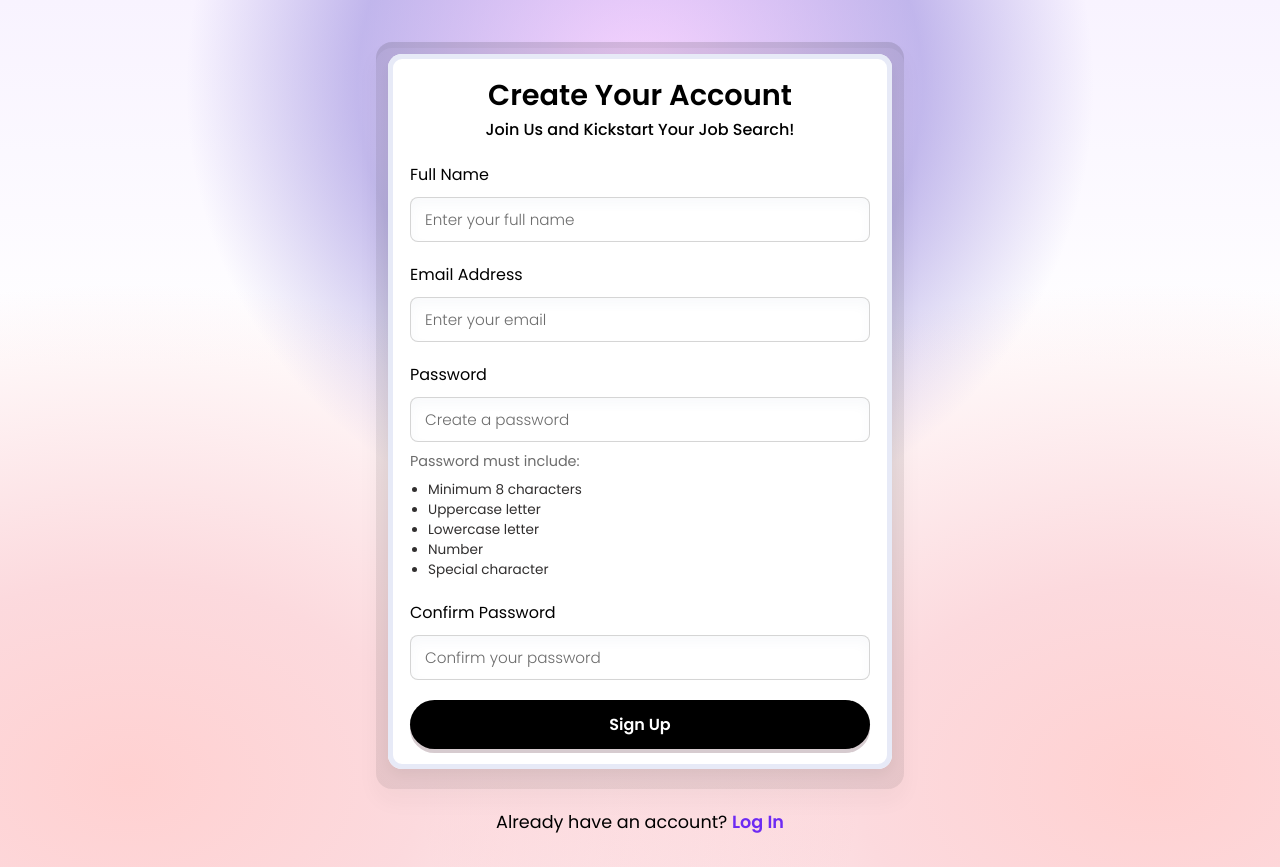
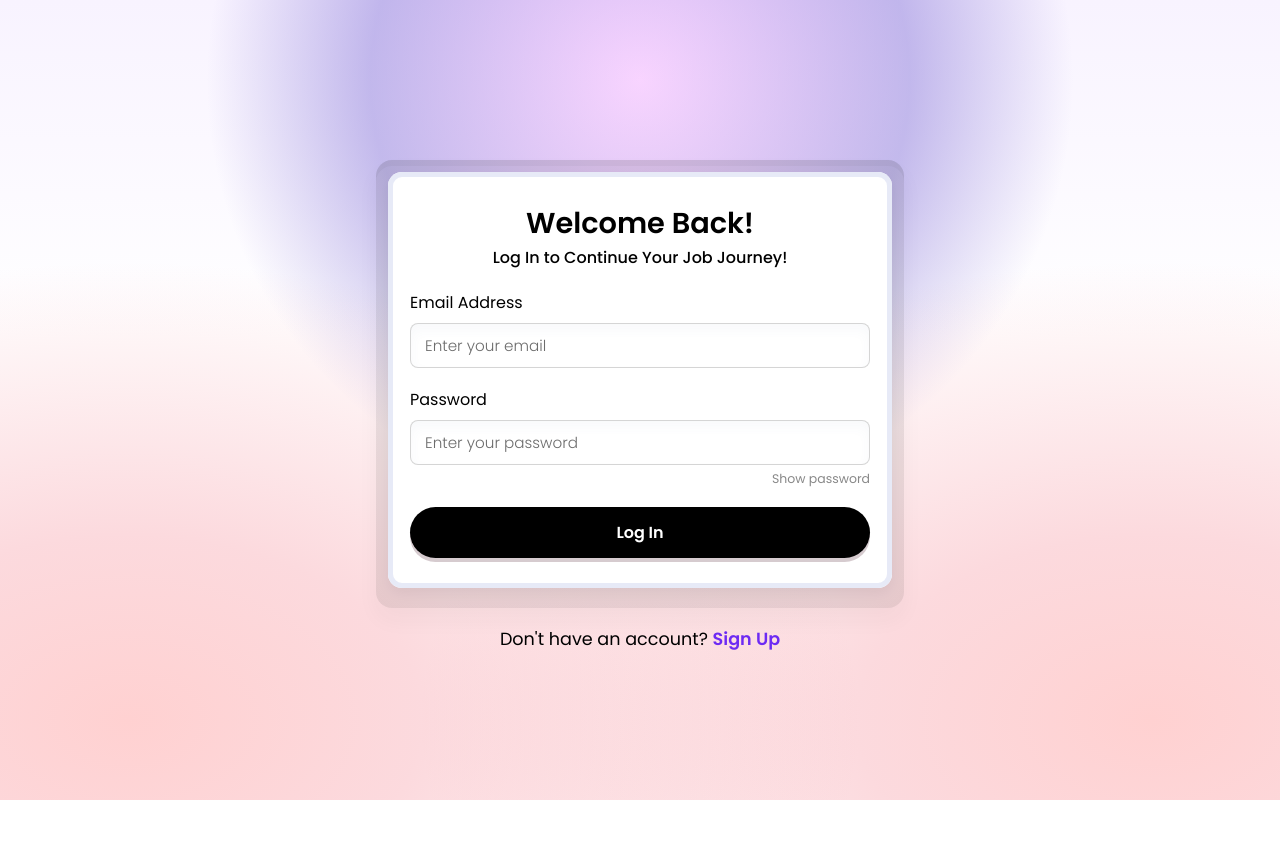
Before and after one commit to mohadmohamed/Depi-Project, a React (Vite) app in the folder Client/react-front-End/: page / in a window 1280 px wide. After the commit the page ends 800 px from the top, so only its background shows below. Built offline with nearby package versions, Linux system fonts and the light colour scheme; a small style sheet from the web is missing.

Commit message:
added show and hide password

```diff
--- a/Client/react-front-End/package.json
+++ b/Client/react-front-End/package.json
@@ -11,7 +11,8 @@
   },
   "dependencies": {
     "react": "^19.1.0",
-    "react-dom": "^19.1.0"
+    "react-dom": "^19.1.0",
+    "react-icons": "^5.5.0"
   },
   "devDependencies": {
     "@eslint/js": "^9.30.1",
--- a/Client/react-front-End/src/App.jsx
+++ b/Client/react-front-End/src/App.jsx
@@ -8,8 +8,8 @@ function App() {
 
   return (
     <>
-     <Signup/>
-      {/* <Login /> */}
+     {/* <Signup/> */}
+      <Login />
       {/* <ResumeAnalysis />  */}
     </>
   );
--- a/Client/react-front-End/src/componenets/authentication/Login.jsx
+++ b/Client/react-front-End/src/componenets/authentication/Login.jsx
@@ -1,8 +1,12 @@
 import './login.css'
+import React, { useState } from 'react';
 import Header from '../resume/Header'
 import Footer from '../resume/Footer'
 export default function Login() {
-
+ const [showPassword, setShowPassword] = useState(false);
+ function toggleShowPassword() {
+  setShowPassword((prev) => !prev);
+}
   return (
     <>
     {/* <Header isLoggedIn={true}/> */}
@@ -18,7 +22,14 @@ export default function Login() {
             </div>
             <div>
               <label htmlFor="password">Password</label>
-              <input type="password" name="password" id="password" placeholder="Enter your password" />
+              <input type={showPassword? 'text' : 'password'} name="password" id="password" placeholder="Enter your password" />
+                  <span className='pass-toggle-icon' onClick={toggleShowPassword} style={{
+                  color: showPassword ? '#312f2fff' : '#888888',
+                  fontSize: '0.78rem',
+                  textAlign: 'right',
+                  cursor: 'pointer',
+                  marginTop: '5px',
+                }}>Show password</span>
             </div>
 
             <button type="submit" id="submit">Log In</button>
--- a/Client/react-front-End/src/componenets/authentication/Signup.jsx
+++ b/Client/react-front-End/src/componenets/authentication/Signup.jsx
@@ -2,11 +2,16 @@ import React, { useState } from 'react'
 import './login.css'
 import Header from '../resume/Header'
 import Footer from '../resume/Footer'
+import { FaEye, FaEyeSlash } from "react-icons/fa";
+
 
 export default function Signup() {
-  const [form, setForm] = useState({ name: '', email: '', password: '', confirm: '' })
-  const [errors, setErrors] = useState({})
-
+  const [form, setForm] = useState({ name: "", email: "", password: "", confirm: "" });
+  const [errors, setErrors] = useState({});
+  const [showPassword, setShowPassword] = useState(false);
+  function toggleShowPassword() {
+    setShowPassword((prev) => !prev);
+  }
   function validatePassword(pw) {
     const checks = {
       length: pw.length >= 8,
@@ -14,49 +19,64 @@ export default function Signup() {
       lower: /[a-z]/.test(pw),
       number: /[0-9]/.test(pw),
       special: /[!@#$%^&*(),.?":{}|<>]/.test(pw),
-    }
-    return { ok: Object.values(checks).every(Boolean), checks }
+    }; return { ok: Object.values(checks).every(Boolean), checks };
   }
 
-  const pwResult = validatePassword(form.password)
-  const passwordsMatch = form.password && form.password === form.confirm
-  const canSubmit = form.name.trim() && form.email.trim() && pwResult.ok && passwordsMatch
+  const pwResult = validatePassword(form.password);
+  const passwordsMatch = form.password && form.password === form.confirm;
+  const canSubmit = form.name.trim() && form.email.trim() && pwResult.ok && passwordsMatch;
 
   const handleChange = (e) => {
-    const { name, value } = e.target
-    setForm(prev => ({ ...prev, [name]: value }))
+    const { name, value } = e.target;
+    setForm((prev) => ({ ...prev, [name]: value }));
 
     // live field-level checks
-    if (name === 'password') {
-      const res = validatePassword(value)
-      setErrors(prev => ({ ...prev, password: res.ok ? '' : 'Password does not meet requirements' }))
+    if (name === "password") {
+      const res = validatePassword(value);
+      setErrors((prev) => ({
+        ...prev,
+        password: res.ok ? "" : "Password does not meet requirements",
+      }));
     }
-    if (name === 'confirm') {
-      setErrors(prev => ({ ...prev, confirm: value === form.password ? '' : 'Passwords do not match' }))
+    if (name === "confirm") {
+      setErrors((prev) => ({
+        ...prev,
+        confirm: value === form.password ? "" : "Passwords do not match",
+      }));
     }
+    if (name === "email") {
+      setErrors((prev) => ({
+        ...prev,
+        email: /^[^\s@]+@[^\s@]+\.[^\s@]+$/.test(value) ? "" : "Invalid email format",
+      }));
     }
+  };
 
   const handleSubmit = (e) => {
-    e.preventDefault()
-    const res = validatePassword(form.password)
-    const newErrors = {}
-    if (!form.name.trim()) newErrors.name = 'Full name is required'
-    if (!form.email.trim()) newErrors.email = 'Email is required'
-    if (!res.ok) newErrors.password = 'Password does not meet requirements'
-    if (!passwordsMatch) newErrors.confirm = 'Passwords do not match'
+    e.preventDefault();
+    const res = validatePassword(form.password);
+    const newErrors = {};
 
-    setErrors(newErrors)
+    if (!form.name.trim()) newErrors.name = "Full name is required";
+    if (!form.email.trim()) {
+      newErrors.email = "Email is required";
+    } else if (!/^[^\s@]+@[^\s@]+\.[^\s@]+$/.test(form.email)) {
+      newErrors.email = "Invalid email format";
+    }
+    if (!res.ok) newErrors.password = "Password does not meet requirements";
+    if (!passwordsMatch) newErrors.confirm = "Passwords do not match";
+
+    setErrors(newErrors);
     if (Object.keys(newErrors).length === 0) {
-      // success: replace with actual signup call
-      console.log('Signup payload', { name: form.name, email: form.email })
-      alert('Client-side validation passed. Ready to submit to server.')
+      console.log("Signup payload", { name: form.name, email: form.email });
+      alert("Client-side validation passed. Ready to submit to server.");
     }
-  }
+  };
 
   return (
     <>
       {/* <Header isLoggedIn={false}/> */}
-    <main id ="su-main" className='login-main'>
+      <main id="su-main" className='login-main'>
 
         <form onSubmit={handleSubmit} noValidate id='signup-form'>
           <div className="card-outer">
@@ -76,7 +96,7 @@ export default function Signup() {
                 {errors.name && <div className="field-error">{errors.name}</div>}
               </div>
 
-            <div>
+              <div style={{ position: 'relative' }}>
                 <label htmlFor="email">Email Address</label>
                 <input
                   type="email"
@@ -92,20 +112,28 @@ export default function Signup() {
               <div>
                 <label htmlFor="password">Password</label>
                 <input
-                type="password"
+                  type={showPassword ? "text" : "password"}
                   name="password"
                   id="password"
                   placeholder="Create a password"
                   value={form.password}
                   onChange={handleChange}
+
                 />
+                <span onClick={toggleShowPassword} style={{
+                  color: showPassword ? '#312f2fff' : '#888888',
+                  fontSize: '0.78rem',
+                  textAlign: 'right',
+                  cursor: 'pointer',
+                  marginTop: '5px',
+                }} >Show password</span>
                 {errors.password && <div className="field-error">{errors.password}</div>}
 
                 <div className="pw-checklist">
                   <small>Password must include:</small>
                   <ul>
                     <li style={{ color: pwResult.checks.length ? 'green' : '#312f2fff' }}>Minimum 8 characters</li>
-                  <li style={{ color: pwResult.checks.upper ? 'green' : '#312f2fff'}}>Uppercase letter</li>
+                    <li style={{ color: pwResult.checks.upper ? 'green' : '#312f2fff' }}>Uppercase letter</li>
                     <li style={{ color: pwResult.checks.lower ? 'green' : '#312f2fff' }}>Lowercase letter</li>
                     <li style={{ color: pwResult.checks.number ? 'green' : '#312f2fff' }}>Number</li>
                     <li style={{ color: pwResult.checks.special ? 'green' : '#312f2fff' }}>Special character</li>
--- a/Client/react-front-End/src/componenets/authentication/login.css
+++ b/Client/react-front-End/src/componenets/authentication/login.css
@@ -92,7 +92,7 @@ body {
 .login-main > form div {
   display: flex;
   flex-direction: column;
-  margin-bottom: 1.25rem;
+  margin-bottom: 1.2rem;
 }
 
 .card-outer {
@@ -122,7 +122,7 @@ body {
   font-size: 1rem;
   font-weight: 400;
   color: var(--clr-text-dark);
-  margin-bottom: 6px;
+  margin-bottom: 8px;
 }
 
 .login-main > form div input {
@@ -163,11 +163,10 @@ body {
 .login-main form #submit {
   width: 100%;
   border-radius: 9999px;
-  padding: 12px 18px; /* smaller button */
+  padding: 13px 18px; /* smaller button */
   font-size: 1rem;
   font-weight: 600;
   color: white;
-  margin-top: 0px;
   background: rgb(0, 0, 0);
   border: none;
   cursor: pointer;
@@ -182,12 +181,7 @@ body {
 
 }
 
-/* tweak labels and spacing for the form look */
-.login-main > form div label {
-  margin-bottom: 10px;
-  color: var(--clr-text-dark);
-  font-weight: 400;
-}
+
 
 /* smaller input placeholder like the design */
 .login-main > form div input::placeholder {
@@ -203,7 +197,9 @@ body {
   font-weight: 400;
   color: var(--clr-text-dark);
 }
-
+input#password{
+  margin-bottom: 0px;
+}
 .login-main > span a {
   color: var(--clr-link);
   text-decoration: none;
@@ -223,19 +219,19 @@ body {
 }
 .pw-checklist small {
 font-size: 0.9rem;
-margin-top: 9px;
+margin-top: 7px;
 
 }
 .pw-checklist ul {
-  margin: 8px 0 0 0;
+  margin: 2px 0 0 0;
   /* match the input horizontal padding so bullets align with input text */
   padding-left: 18px;
   list-style: disc;
   font-size: 0.85rem;
 }
-.field-error {
-  margin-top: 10px;
-  margin-bottom:10px;
+.login-main > form div .field-error {
+  margin-top: 7px;
+  margin-bottom:0px;
   color: #c62828; /* red */
   font-size: 0.9rem;
 }
@@ -291,7 +287,7 @@ margin-top: 9px;
 
 /* Inputs lift subtly on focus to add depth */
 .login-main > form div input {
-  transition: box-shadow 220ms ease, transform 200ms ease, border-color 180ms ease;
+  transition: box-shadow 200ms ease, transform 200ms ease, border-color 180ms ease;
 }
 
 .login-main > form div input:focus {
```
Also changed, not shown: 1 other file (tests, documents, lock files or other folders). Lines whose indentation alone changed are shown as unchanged.
